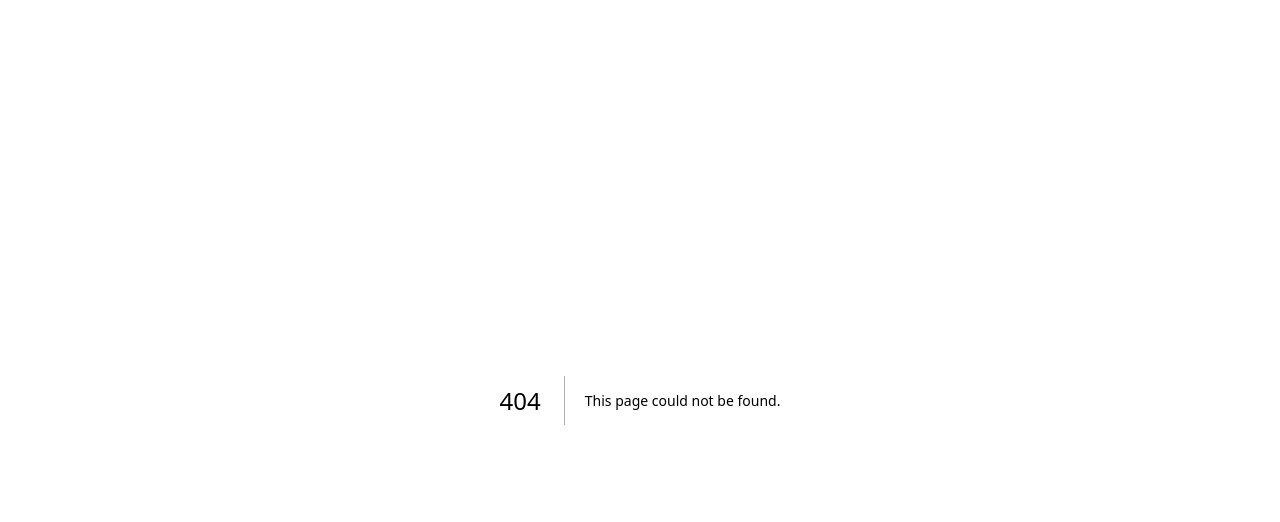
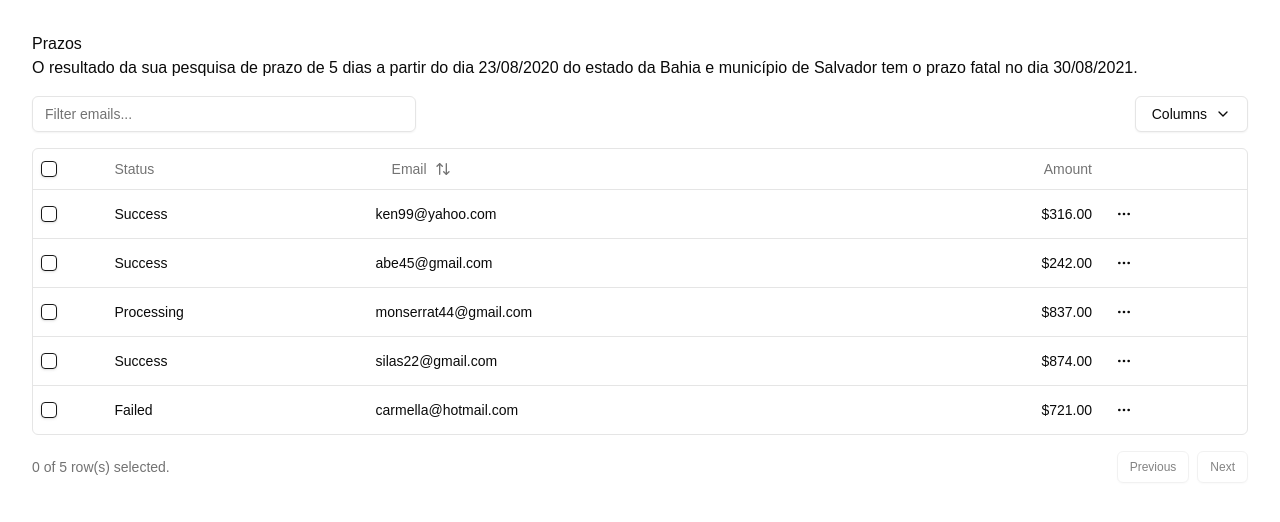
Before and after one commit to dudafurtado/legal-deadline-calculator-web, a Next.js app: page /prazos in a window 1280 px wide. Before the commit this address had no page. Shown: the top 522 px of the page. Built offline with nearby package versions, Linux system fonts and the light colour scheme.

Commit message:
wip: deadline page with table and text result

```diff
--- /dev/null
+++ b/src/app/prazos/page.tsx
@@ -0,0 +1,15 @@
+import { TableDeadline } from "@/components/TableDeadlines";
+
+export default function Holidays() {
+  return (
+    <article className="m-8">
+      <h1>Prazos</h1>
+      <p>
+        O resultado da sua pesquisa de prazo de 5 dias a partir do dia
+        23/08/2020 do estado da Bahia e município de Salvador tem o prazo fatal
+        no dia 30/08/2021.
+      </p>
+      <TableDeadline />
+    </article>
+  );
+}
```
